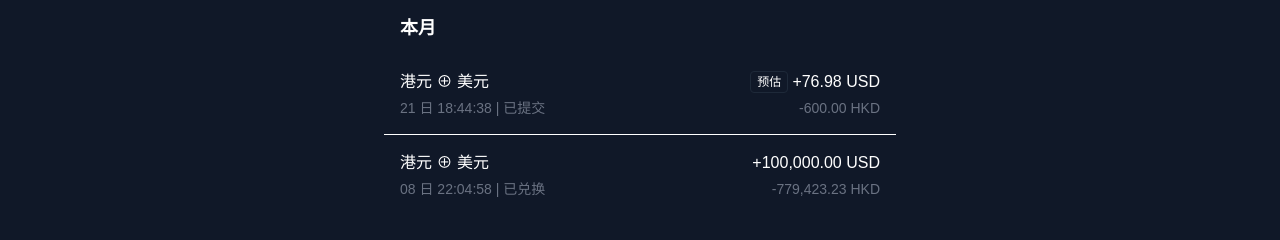
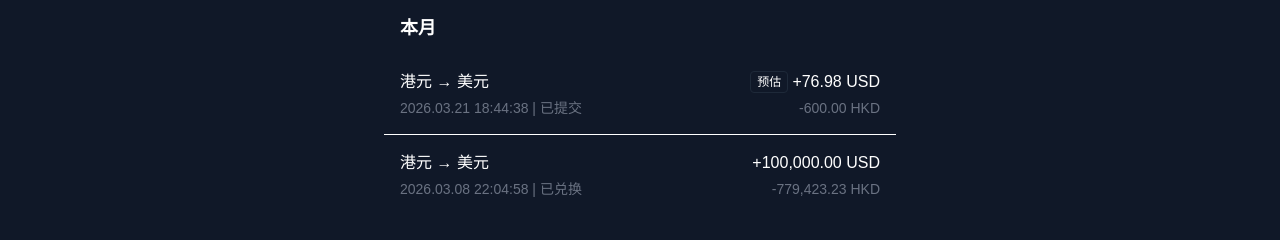
Before and after one commit to starwrights-org/trading-app, a Next.js app: page /exchange-records in a window 1280 px wide. Shown: the part 157-397 px from the top of the page. Built offline with nearby package versions, Linux system fonts and the light colour scheme.

Commit message:
🔧 兑换记录：修复箭头图标 + 补全日期
- ⊕ 改为 → (右箭头)
- 日期改为完整格式：2026.03.21 18:44:38

```diff
--- a/src/app/exchange-records/page.tsx
+++ b/src/app/exchange-records/page.tsx
@@ -14,7 +14,7 @@ const MOCK_EXCHANGE_RECORDS = [
     fromAmount: 600.00,
     toAmount: 76.98,
     status: 'pending', // pending = 已提交, completed = 已兑换
-    date: '21 日 18:44:38',
+    date: '2026.03.21 18:44:38',
     month: '2026-03',
     isEstimate: true,
   },
@@ -25,7 +25,7 @@ const MOCK_EXCHANGE_RECORDS = [
     fromAmount: 779423.23,
     toAmount: 100000.00,
     status: 'completed',
-    date: '08 日 22:04:58',
+    date: '2026.03.08 22:04:58',
     month: '2026-03',
     isEstimate: false,
   },
@@ -128,7 +128,7 @@ export default function ExchangeRecordsPage() {
                       <div className="flex items-start justify-between">
                         <div>
                           <div className={`font-medium ${colors.text}`}>
-                            {record.fromCurrency === 'HKD' ? '港元' : record.fromCurrency === 'USD' ? '美元' : '人民币'} ⊕ {record.toCurrency === 'USD' ? '美元' : record.toCurrency === 'HKD' ? '港元' : '人民币'}
+                            {record.fromCurrency === 'HKD' ? '港元' : record.fromCurrency === 'USD' ? '美元' : '人民币'} → {record.toCurrency === 'USD' ? '美元' : record.toCurrency === 'HKD' ? '港元' : '人民币'}
                           </div>
                           <div className={`text-sm ${colors.textMuted} mt-1`}>
                             {record.date} | {record.status === 'pending' ? '已提交' : '已兑换'}
```
